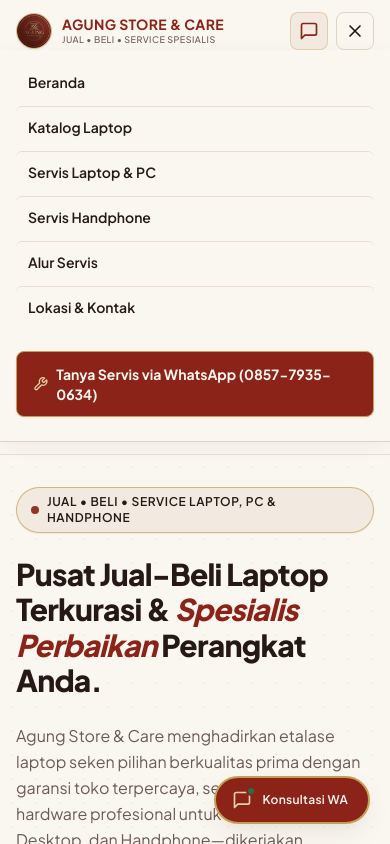
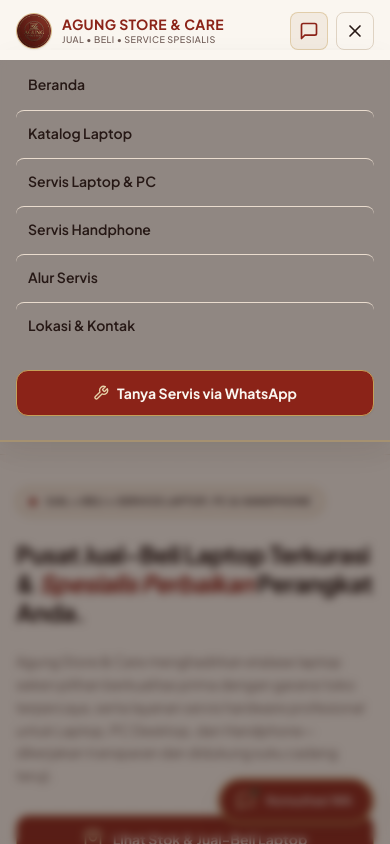
Before and after one commit to Shafw00n/AgungStoreCare, a React (Vite) app: page / in a window 390 px wide. Both pictures are taken after a click on the button "Toggle Menu". Shown: the top 844 px of the page. Built offline with nearby package versions, Linux system fonts and the light colour scheme.

Commit message:
feat(mobile): optimasi responsif & touch UX untuk iOS & Android

```diff
--- a/src/App.tsx
+++ b/src/App.tsx
@@ -29,14 +29,14 @@ export const App: React.FC = () => {
       {/* Global Footer */}
       <Footer />
 
-      {/* Floating Action Button (Quick WhatsApp Consultation) */}
-      <div className="fixed bottom-5 right-5 z-40 sm:bottom-6 sm:right-6">
+      {/* Floating Action Button (Quick WhatsApp Consultation with iOS Safe Area) */}
+      <div className="fixed bottom-[calc(1.25rem+env(safe-area-inset-bottom,0px))] right-4 sm:right-6 z-40">
         <a
           href={getGeneralServiceUrl('Laptop/PC')}
           target="_blank"
           rel="noopener noreferrer"
           aria-label="Konsultasi Cepat via WhatsApp"
-          className="group flex items-center gap-2.5 px-4 py-3 rounded-full bg-crimson text-cream-50 border-2 border-gold shadow-warm-lg hover:bg-crimson-dark transition-all duration-300 hover:scale-105 active:scale-95"
+          className="group min-h-[46px] flex items-center gap-2.5 px-4 py-2.5 sm:py-3 rounded-full bg-crimson text-cream-50 border-2 border-gold shadow-warm-lg hover:bg-crimson-dark active:scale-95 transition-all duration-300"
         >
           <div className="relative">
             <MessageSquare className="w-5 h-5 text-gold-light" />
--- a/src/components/Footer.tsx
+++ b/src/components/Footer.tsx
@@ -14,7 +14,7 @@ import { createWhatsAppUrl } from '../utils/whatsapp';
 
 export const Footer: React.FC = () => {
   return (
-    <footer id="lokasi" className="bg-cream-100 border-t-2 border-gold/40 text-charcoal pt-16 pb-12 relative">
+    <footer id="lokasi" className="bg-cream-100 border-t-2 border-gold/40 text-charcoal pt-14 sm:pt-16 pb-28 sm:pb-12 relative">
       <div className="max-w-7xl mx-auto px-4 sm:px-6 lg:px-8 space-y-12">
         <div className="grid grid-cols-1 lg:grid-cols-12 gap-10">
           {/* Brand Info & Address */}
--- a/src/components/Hero.tsx
+++ b/src/components/Hero.tsx
@@ -12,29 +12,29 @@ export const Hero: React.FC = () => {
           {/* Left Column: Editorial Headline & Value Propositions */}
           <div className="lg:col-span-7 space-y-6 sm:space-y-8 text-left">
             {/* Eyebrow Badge with Gold Border Motif */}
-            <div className="inline-flex items-center gap-2 px-3.5 py-1.5 rounded-full bg-cream-100 border border-gold/70 shadow-sm">
-              <span className="w-2 h-2 rounded-full bg-crimson animate-pulse"></span>
-              <span className="text-xs sm:text-xs font-semibold tracking-wider text-charcoal uppercase">
+            <div className="inline-flex items-center gap-2 px-3 py-1.5 rounded-full bg-cream-100 border border-gold/70 shadow-sm max-w-full">
+              <span className="w-2 h-2 rounded-full bg-crimson animate-pulse flex-shrink-0"></span>
+              <span className="text-[10px] sm:text-xs font-bold tracking-wider text-charcoal uppercase truncate">
                 JUAL • BELI • SERVICE LAPTOP, PC &amp; HANDPHONE
               </span>
             </div>
 
             {/* Main Headline */}
-            <h1 className="text-3xl sm:text-4xl md:text-5xl lg:text-[3.25rem] font-extrabold text-charcoal leading-[1.18] tracking-tight">
+            <h1 className="text-2xl sm:text-4xl md:text-5xl lg:text-[3.25rem] font-extrabold text-charcoal leading-[1.2] tracking-tight">
               Pusat Jual-Beli Laptop Terkurasi &amp;{' '}
               <span className="text-crimson italic">Spesialis Perbaikan</span> Perangkat Anda.
             </h1>
 
             {/* Sub-headline */}
-            <p className="text-base sm:text-lg text-taupe leading-relaxed max-w-2xl font-normal">
+            <p className="text-sm sm:text-lg text-taupe leading-relaxed max-w-2xl font-normal">
               Agung Store &amp; Care menghadirkan etalase laptop seken pilihan berkualitas prima dengan garansi toko terpercaya, serta layanan servis hardware profesional untuk Laptop, PC Desktop, dan Handphone—dikerjakan transparan dan didukung suku cadang teruji.
             </p>
 
             {/* Dual CTA Buttons */}
-            <div className="flex flex-col sm:flex-row items-stretch sm:items-center gap-4 pt-2">
+            <div className="flex flex-col sm:flex-row items-stretch sm:items-center gap-3 sm:gap-4 pt-1 sm:pt-2">
               <a
                 href="#katalog-laptop"
-                className="inline-flex items-center justify-center gap-2.5 px-6 py-3.5 rounded-lg bg-crimson text-cream-50 font-semibold text-sm sm:text-base border border-gold hover:bg-crimson-dark transition-all duration-200 shadow-md hover:shadow-warm active:scale-98"
+                className="min-h-[48px] inline-flex items-center justify-center gap-2.5 px-6 py-3 rounded-xl bg-crimson text-cream-50 font-bold text-sm sm:text-base border border-gold active:bg-crimson-dark transition-all duration-200 shadow-md hover:shadow-warm active:scale-98"
               >
                 <ShoppingBag className="w-5 h-5 text-gold-light" />
                 <span>Lihat Stok &amp; Jual-Beli Laptop</span>
@@ -42,7 +42,7 @@ export const Hero: React.FC = () => {
 
               <a
                 href="#service-laptop-pc"
-                className="inline-flex items-center justify-center gap-2.5 px-6 py-3.5 rounded-lg bg-cream-100 text-charcoal font-semibold text-sm sm:text-base border border-gold hover:bg-cream-200 hover:text-crimson transition-all duration-200 shadow-sm active:scale-98"
+                className="min-h-[48px] inline-flex items-center justify-center gap-2.5 px-6 py-3 rounded-xl bg-cream-100 text-charcoal font-bold text-sm sm:text-base border border-gold active:bg-cream-200 active:text-crimson transition-all duration-200 shadow-sm active:scale-98"
               >
                 <Wrench className="w-5 h-5 text-crimson" />
                 <span>Cek Layanan Servis</span>
--- a/src/components/Navbar.tsx
+++ b/src/components/Navbar.tsx
@@ -1,6 +1,5 @@
 import React, { useState, useEffect } from 'react';
 import { Menu, X, MessageSquare, Wrench } from 'lucide-react';
-import { storeConfig } from '../data/storeConfig';
 import { getGeneralServiceUrl } from '../utils/whatsapp';
 
 export const Navbar: React.FC = () => {
@@ -14,6 +13,21 @@ export const Navbar: React.FC = () => {
     window.addEventListener('scroll', handleScroll);
     return () => window.removeEventListener('scroll', handleScroll);
   }, []);
+
+  // Lock body scroll on iOS/Android when mobile menu is open
+  useEffect(() => {
+    if (mobileMenuOpen) {
+      document.body.style.overflow = 'hidden';
+      document.body.style.touchAction = 'none';
+    } else {
+      document.body.style.overflow = 'unset';
+      document.body.style.touchAction = 'unset';
+    }
+    return () => {
+      document.body.style.overflow = 'unset';
+      document.body.style.touchAction = 'unset';
+    };
+  }, [mobileMenuOpen]);
 
   const navLinks = [
     { label: 'Beranda', href: '#beranda' },
@@ -106,34 +120,41 @@ export const Navbar: React.FC = () => {
         </div>
       </div>
 
-      {/* Mobile Drawer Menu */}
+      {/* Mobile Drawer Backdrop & Menu */}
       {mobileMenuOpen && (
-        <div className="lg:hidden bg-cream-50/98 border-b border-cream-300 px-4 pt-3 pb-6 space-y-3 transition-all animate-fadeIn shadow-warm">
+        <>
+          <div
+            className="fixed inset-0 top-[60px] bg-charcoal/50 backdrop-blur-sm z-40 lg:hidden animate-fadeIn"
+            onClick={() => setMobileMenuOpen(false)}
+          />
+          <div className="relative z-50 lg:hidden bg-cream-50/98 border-b-2 border-gold/40 px-4 pt-3 pb-6 space-y-4 shadow-warm-lg max-h-[calc(100vh-65px)] overflow-y-auto">
             <div className="flex flex-col space-y-1 divide-y divide-cream-200">
               {navLinks.map((link) => (
                 <a
                   key={link.href}
                   href={link.href}
                   onClick={() => setMobileMenuOpen(false)}
-                className="py-2.5 px-3 text-sm font-semibold text-charcoal hover:text-crimson hover:bg-cream-100 rounded-md transition-colors"
+                  className="min-h-[44px] flex items-center py-2.5 px-3 text-sm font-semibold text-charcoal active:text-crimson active:bg-cream-200/60 rounded-lg transition-colors"
                 >
                   {link.label}
                 </a>
               ))}
             </div>
 
-          <div className="pt-3">
+            <div className="pt-2">
               <a
                 href={getGeneralServiceUrl('Laptop/PC')}
                 target="_blank"
                 rel="noopener noreferrer"
-              className="w-full flex items-center justify-center gap-2 px-4 py-3 text-sm font-bold rounded-lg bg-crimson text-cream-50 border border-gold shadow-sm hover:bg-crimson-dark transition-colors"
+                onClick={() => setMobileMenuOpen(false)}
+                className="w-full min-h-[46px] flex items-center justify-center gap-2 px-4 py-3 text-sm font-bold rounded-xl bg-crimson text-cream-50 border border-gold shadow-sm active:bg-crimson-dark transition-all"
               >
                 <Wrench className="w-4 h-4 text-gold-light" />
-              <span>Tanya Servis via WhatsApp ({storeConfig.formattedPhone})</span>
+                <span>Tanya Servis via WhatsApp</span>
               </a>
             </div>
           </div>
+        </>
       )}
     </header>
   );
--- a/src/components/ServiceLaptopPC.tsx
+++ b/src/components/ServiceLaptopPC.tsx
@@ -109,7 +109,7 @@ export const ServiceLaptopPC: React.FC = () => {
                     href={createWhatsAppUrl(service.ctaMessage)}
                     target="_blank"
                     rel="noopener noreferrer"
-                    className="w-full inline-flex items-center justify-center gap-2 py-2.5 px-4 rounded-lg bg-cream-50 hover:bg-crimson text-charcoal hover:text-cream-50 border border-cream-300 hover:border-gold font-semibold text-xs sm:text-sm transition-all duration-200 shadow-sm group"
+                    className="w-full min-h-[44px] inline-flex items-center justify-center gap-2 py-2.5 px-4 rounded-xl bg-cream-50 hover:bg-crimson active:bg-crimson text-charcoal hover:text-cream-50 active:text-cream-50 border border-cream-300 hover:border-gold font-semibold text-xs sm:text-sm transition-all duration-200 shadow-sm active:scale-98 group"
                   >
                     <MessageSquare className="w-4 h-4 text-crimson group-hover:text-gold-light transition-colors" />
                     <span>Konsultasi &amp; Tanya Biaya</span>
--- a/src/components/ServicePhone.tsx
+++ b/src/components/ServicePhone.tsx
@@ -104,7 +104,7 @@ export const ServicePhone: React.FC = () => {
                     href={createWhatsAppUrl(service.ctaMessage)}
                     target="_blank"
                     rel="noopener noreferrer"
-                    className="w-full inline-flex items-center justify-center gap-2 py-2.5 px-4 rounded-lg bg-cream-100 hover:bg-crimson text-charcoal hover:text-cream-50 border border-cream-300 hover:border-gold font-semibold text-xs sm:text-sm transition-all duration-200 shadow-sm group"
+                    className="w-full min-h-[44px] inline-flex items-center justify-center gap-2 py-2.5 px-4 rounded-xl bg-cream-100 hover:bg-crimson active:bg-crimson text-charcoal hover:text-cream-50 active:text-cream-50 border border-cream-300 hover:border-gold font-semibold text-xs sm:text-sm transition-all duration-200 shadow-sm active:scale-98 group"
                   >
                     <MessageSquare className="w-4 h-4 text-crimson group-hover:text-gold-light transition-colors" />
                     <span>Konsultasi HP via WhatsApp</span>
--- a/src/components/TradeInBanner.tsx
+++ b/src/components/TradeInBanner.tsx
@@ -131,7 +131,7 @@ export const TradeInBanner: React.FC = () => {
 
                 <button
                   type="submit"
-                  className="w-full mt-2 inline-flex items-center justify-center gap-2 py-3 px-4 rounded-lg bg-crimson text-cream-50 font-semibold text-sm border border-gold hover:bg-crimson-dark transition-all duration-200 shadow-sm active:scale-98"
+                  className="w-full mt-2 min-h-[48px] inline-flex items-center justify-center gap-2 py-3 px-4 rounded-xl bg-crimson text-cream-50 font-bold text-sm border border-gold active:bg-crimson-dark transition-all duration-200 shadow-sm active:scale-98"
                 >
                   <Send className="w-4 h-4 text-gold-light" />
                   <span>Tawarkan Laptop Anda via WA Sekarang</span>
--- a/src/index.css
+++ b/src/index.css
@@ -5,13 +5,41 @@
 @layer base {
   html {
     color-scheme: light;
+    -webkit-text-size-adjust: 100%;
+    -webkit-tap-highlight-color: transparent;
+    scroll-behavior: smooth;
   }
 
   body {
     background-color: #FAF6F0;
     color: #261815;
     font-feature-settings: "cv02", "cv03", "cv04", "cv11";
+    -webkit-font-smoothing: antialiased;
+    -moz-osx-font-smoothing: grayscale;
+    /* Support iOS Safe Areas */
+    padding-left: env(safe-area-inset-left, 0px);
+    padding-right: env(safe-area-inset-right, 0px);
   }
+
+  /* Prevent iOS automatic zoom on form input focus */
+  input, select, textarea {
+    font-size: 16px;
+  }
+  @media (min-width: 640px) {
+    input, select, textarea {
+      font-size: 0.875rem; /* 14px on desktop */
+    }
+  }
+}
+
+/* Hide scrollbar for Chrome, Safari and Opera (Horizontal Swipeable Chips) */
+.no-scrollbar::-webkit-scrollbar {
+  display: none;
+}
+/* Hide scrollbar for IE, Edge and Firefox */
+.no-scrollbar {
+  -ms-overflow-style: none;  /* IE and Edge */
+  scrollbar-width: none;  /* Firefox */
 }
 
 /* Custom Double-Line Motif from ASC Emblem */
```
Also changed, not shown: index.html (+7 -1 lines), src/components/LaptopShowcase.tsx (+39 -24 lines). Lines whose indentation alone changed are shown as unchanged.
